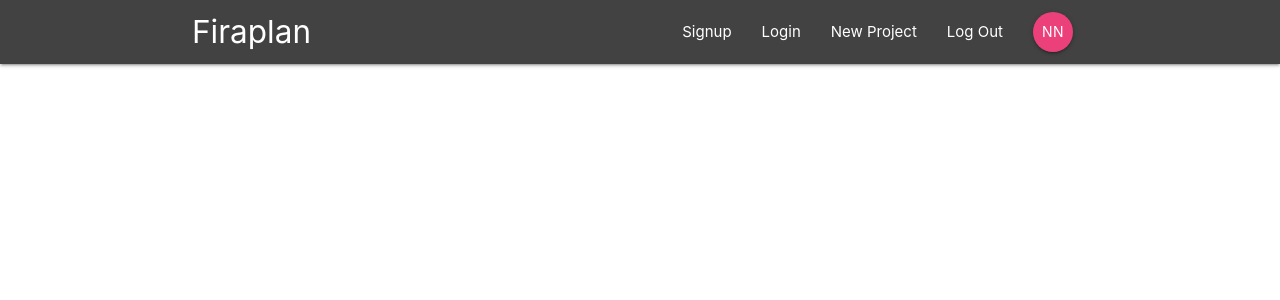
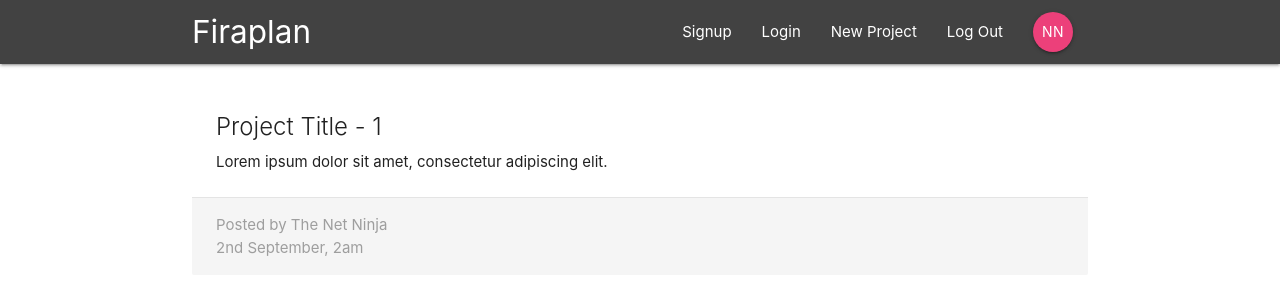
Before and after one commit to firoliyos/Project-Management-System-React-Redux--, a React (Create React App) app in the folder firaplan/: page /project/1 in a window 1280 px wide. Shown: the top 300 px of the page. Built offline with nearby package versions, Linux system fonts and the light colour scheme.

Commit message:
ProjectDetails.js-done

```diff
--- a/firaplan/src/App.js
+++ b/firaplan/src/App.js
@@ -1,14 +1,15 @@
 import { BrowserRouter,Routes,Route } from "react-router-dom";
 import Navbar from "./components/layout/Navbar";
 import Dashboard from "./components/dashboard/Dashboard";
-
+import ProjectDetails from "./components/projects/ProjectDetails";
 function App() {
   return (
     <BrowserRouter>
       <div className="App">
         <Navbar/>
         <Routes>
-          <Route path='/' element={<Dashboard />}/>
+          <Route exact path='/' element={<Dashboard />}/>
+          <Route path='/project/:id' element={<ProjectDetails />}/>
         </Routes>
       </div>
     </BrowserRouter>
--- a/firaplan/src/components/projects/ProjectDetails.js
+++ b/firaplan/src/components/projects/ProjectDetails.js
@@ -1,8 +1,22 @@
 import React from 'react'
+import { useParams } from 'react-router-dom'
 
-function ProjectDetails() {
+const ProjectDetails = () => {
+  const { id } = useParams()
+
   return (
-    <div>ProjectDetails</div>
+    <div className='container section project-details'>
+      <div className='card z-depth-0'>
+        <div className='card-content'>
+          <span className='card-title'>Project Title - {id} </span>
+          <p>Lorem ipsum dolor sit amet, consectetur adipiscing elit.</p>
+        </div>
+        <div className='card-action grey lighten-4 grey-text'>
+          <div>Posted by The Net Ninja</div>
+          <div>2nd September, 2am</div>
+        </div>
+      </div>
+    </div>
   )
 }
 
```
